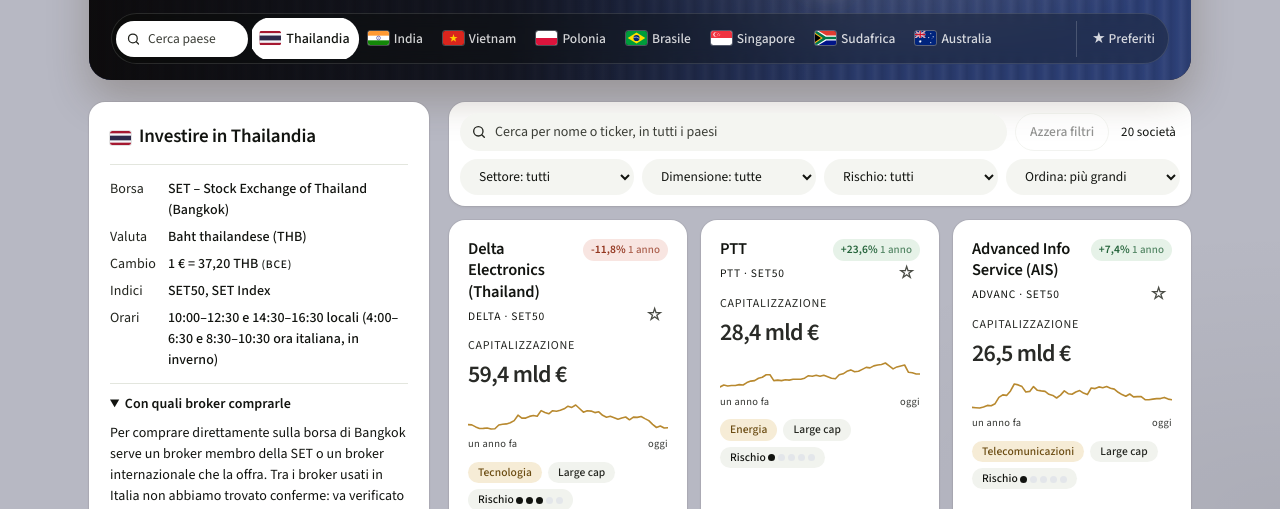
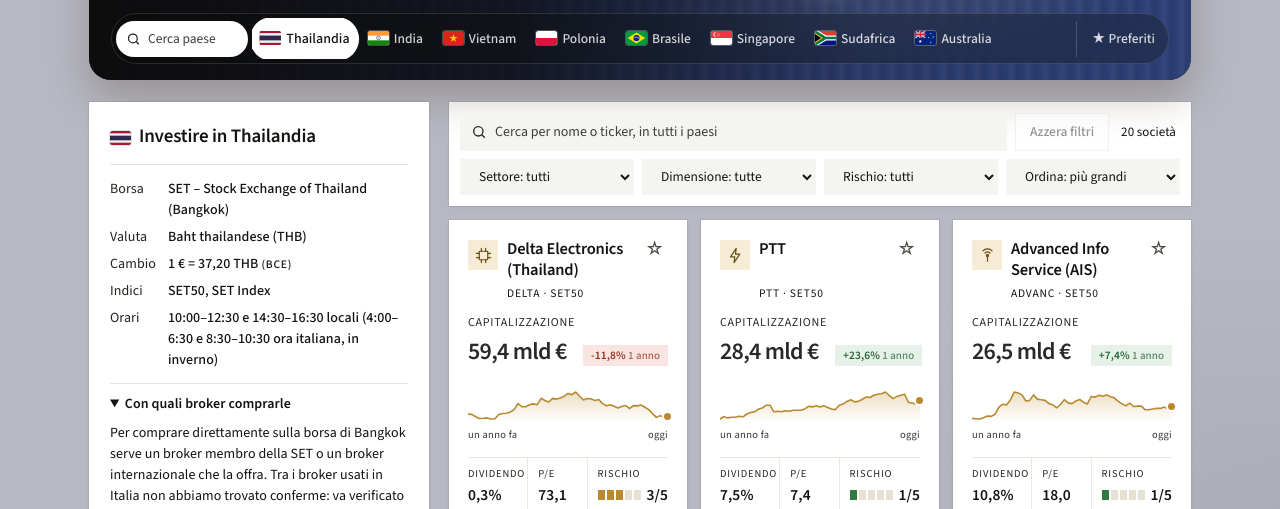
Before and after one commit to drugomontana-cmd/borse-nel-mondo, a plain HTML site: page index.html in a window 1280 px wide. Shown: the part 291-800 px from the top of the page. Drawn offline with Linux system fonts and the light colour scheme.

Commit message:
Nuove card delle società (icona settore, dividendo, P/E, rischio a barretta) e angoli vivi per card, pannelli, filtri e scheda
Co-Authored-By: Claude Opus 5.5 <noreply@anthropic.com>
Claude-Session: https://claude.ai/code/session_014MeAFqh6mRGNTKsbcZ5Rdv

```diff
--- a/index.html
+++ b/index.html
@@ -474,6 +474,38 @@ body{background:transparent!important}
 footer,footer *,.footer-in,.footer-in a{color:#1d1812!important;text-shadow:none!important}
 footer{border-top-color:rgba(0,0,0,.12)!important}
 .panel,.filters,.co{box-shadow:0 1px 3px rgba(40,25,10,.08),0 0 0 1px rgba(40,25,10,.05)!important}
+
+/* ===== card delle società: angoli vivi, icona settore, numeri chiave ===== */
+.co{border-radius:0!important;display:flex;flex-direction:column}
+.co-top{align-items:flex-start;gap:9px}
+.secicon{flex:none;width:30px;height:30px;border-radius:0;background:#f6ecd6;color:#6b4c12;display:flex;align-items:center;justify-content:center;margin-top:1px}
+.secicon svg{width:17px;height:17px}
+.co .name{display:-webkit-box;-webkit-line-clamp:2;-webkit-box-orient:vertical;overflow:hidden;min-height:2.6em;flex:1}
+.nm{flex:1;min-width:0}.nm .ticker{margin-top:3px}
+.caprow{display:flex;justify-content:space-between;align-items:flex-end;gap:8px;margin-top:10px}.caprow .capv{margin-top:0}.caprow .chg{margin-bottom:4px}
+.sparkw{position:relative;margin-top:8px}
+.sparkw .spark{display:block}
+.sdot{position:absolute;right:-3px;width:7px;height:7px;margin-top:-3.5px;border-radius:50%;background:#b8892f;box-shadow:0 0 0 2px #fff}
+.kpis{display:grid;grid-template-columns:1fr 1fr 1.2fr;margin:12px 0 10px;border-top:1px solid #ece7dc;border-bottom:1px solid #ece7dc}
+.kpis div{padding:8px 0 7px;display:flex;flex-direction:column;gap:2px}
+.kpis div+div{padding-left:10px;border-left:1px solid #ece7dc}
+.kpis span{font-size:10.5px;letter-spacing:.08em;text-transform:uppercase;color:#23251f}
+.kpis b{font-size:15.5px;font-weight:600;display:flex;align-items:center;gap:6px}
+.rbar{display:inline-flex;gap:2px}
+.rbar i{width:7px;height:10px;background:#e7e1d4;display:block}
+.rbar i.on{background:#b8892f}
+.rbar i.on.l4,.rbar i.on.l5{background:#b3402b}
+.rbar i.on.l1,.rbar i.on.l2{background:#2f7a43}
+.co .pills{margin-top:auto}
+.co .pill{border-radius:0!important}
+.chg{border-radius:0!important}
+.co:hover,.co:focus-visible{transform:translateY(-3px) scale(1.03)}
+
+/* angoli vivi anche per pannello, filtri e scheda */
+.panel,.filters,.modal,.mhead,.mkt div,.riskbox,.invest,.inv-table,.fin-table,.wtable,.warnbox,.calc,.event{border-radius:0!important}
+.filters select,.filters .search input,.btn-ghost,.presets button,.star-lg,.invest input{border-radius:0!important}
+.modal .pill,.panel .pill{border-radius:0!important}
+.close{border-radius:0!important}
 </style></head>
 <body>
 <div id="pagebg"></div>
@@ -771,11 +803,15 @@ function renderList(){
     const ch = m && pct(m.change_1y);
     return `
     <div class="co" role="button" tabindex="0" data-id="${esc(x.id)}" style="--i:${Math.min(idx, 18)}">
-      <div class="co-top"><div class="name">${esc(x.name)}</div>${ch ? `<span class="chg ${m.change_1y >= 0 ? "up" : "down"}" title="Variazione in 1 anno">${ch}<small> 1 anno</small></span>` : ""}</div>
-      <div class="co-sub"><div class="ticker">${mixed ? flag(x.country) + " " : ""}${esc(x.ticker)} · ${esc(x.index)}</div><button class="star ${WATCH.has(x.id) ? "on" : ""}" data-star="${esc(x.id)}" aria-pressed="${WATCH.has(x.id)}" title="${WATCH.has(x.id) ? "Togli dai preferiti" : "Aggiungi ai preferiti"}">${WATCH.has(x.id) ? "★" : "☆"}</button></div>
-      ${cap ? `<div class="capv">Capitalizzazione <b>${twoTone(cap)}</b></div>` : ""}
+      <div class="co-top">${secIcon(x.sector)}<div class="nm"><div class="name">${esc(x.name)}</div><div class="ticker">${mixed ? flag(x.country) + " " : ""}${esc(x.ticker)} · ${esc(x.index)}</div></div><button class="star ${WATCH.has(x.id) ? "on" : ""}" data-star="${esc(x.id)}" aria-pressed="${WATCH.has(x.id)}" title="${WATCH.has(x.id) ? "Togli dai preferiti" : "Aggiungi ai preferiti"}">${WATCH.has(x.id) ? "★" : "☆"}</button></div>
+      <div class="caprow">${cap ? `<div class="capv">Capitalizzazione <b>${twoTone(cap)}</b></div>` : "<div></div>"}${ch ? `<span class="chg ${m.change_1y >= 0 ? "up" : "down"}" title="Variazione in 1 anno">${ch}<small> 1 anno</small></span>` : ""}</div>
       ${m && m.history && !(m.hidden_fields || []).includes("price") ? sparkline(m.history) + `<div class="spark-axis"><span>un anno fa</span><span>oggi</span></div>` : ""}
-      <div class="pills"><span class="pill">${esc(x.sector)}</span><span class="pill size">${esc(sizeOf(x))}</span>${m && m.risk ? `<span class="pill risk" title="Livello di rischio ${m.risk.level} su 5: ${esc(m.risk.label)}">Rischio <span class="mini-dots">${dots(m.risk.level, true)}</span></span>` : ""}${m && m.warnings && m.warnings.length ? `<span class="pill warn">⚠ da verificare</span>` : ""}</div>
+      <div class="kpis">
+        <div><span>Dividendo</span><b>${m && m.dividend_yield != null && !(m.hidden_fields || []).includes("dividend_yield") ? nf(m.dividend_yield * 100, 1) + "%" : "—"}</b></div>
+        <div><span>P/E</span><b>${m && m.pe != null && m.pe > 0 && !(m.hidden_fields || []).includes("pe") ? nf(m.pe, 1) : "—"}</b></div>
+        <div><span>Rischio</span>${m && m.risk ? `<b title="${esc(m.risk.label)}">${riskBar(m.risk)}${m.risk.level}/5</b>` : "<b>—</b>"}</div>
+      </div>
+      <div class="pills"><span class="pill">${esc(x.sector)}</span><span class="pill size">${esc(sizeOf(x))}</span></div>
     </div>`;
   }).join("") : `<p class="empty">${current === "__watch" && !q && !WATCH.size ? "Non hai ancora preferiti: clicca la stella ☆ su una società." : "Nessuna società con questi filtri."}</p>`;
   document.querySelectorAll(".co").forEach(b => {
@@ -798,16 +834,26 @@ function niceTicks(min, max, n){
 const fmtPrice = v => nf(v, v >= 1000 ? 0 : 2);
 const monthIt = d => new Date(d).toLocaleDateString("it-IT", { month: "short" });
 
+const SECTOR_ICON = {"Finanza": "<path d=\"M3 10h18M5 10v8M9.5 10v8M14.5 10v8M19 10v8M3 20h18M12 3l9 5H3z\"/>", "Tecnologia": "<rect x=\"6\" y=\"6\" width=\"12\" height=\"12\" rx=\"1\"/><path d=\"M9 2v4M15 2v4M9 18v4M15 18v4M2 9h4M2 15h4M18 9h4M18 15h4\"/>", "Distribuzione": "<path d=\"M3 4h2l2.5 11h11L21 7H6.5\"/><circle cx=\"9\" cy=\"19\" r=\"1.5\"/><circle cx=\"17\" cy=\"19\" r=\"1.5\"/>", "Beni di consumo": "<path d=\"M5 8h14l-1 12H6z\"/><path d=\"M9 8V6a3 3 0 0 1 6 0v2\"/>", "Salute": "<path d=\"M9 3h6v6h6v6h-6v6H9v-6H3V9h6z\"/>", "Turismo e trasporti": "<path d=\"M2 16l20-8-3 9-6-1-3 4-1-5z\"/>", "Materiali": "<path d=\"M3 20l5-10 4 6 3-4 6 8z\"/><path d=\"M8 10l2-4\"/>", "Industria": "<path d=\"M3 21V11l6 3V11l6 3V6h4v15z\"/>", "Energia": "<path d=\"M13 2L5 14h6l-1 8 8-12h-6z\"/>", "Abbigliamento": "<path d=\"M8 3l4 3 4-3 5 4-3 3v11H6V10L3 7z\"/>", "Telecomunicazioni": "<path d=\"M12 20v-8\"/><path d=\"M8.5 8.5a5 5 0 0 1 7 0M5.5 5.5a9 9 0 0 1 13 0\"/><circle cx=\"12\" cy=\"12\" r=\"1.5\"/>", "Immobiliare": "<path d=\"M3 11l9-7 9 7v10H3z\"/><path d=\"M10 21v-6h4v6\"/>", "Conglomerato": "<rect x=\"3\" y=\"3\" width=\"8\" height=\"8\"/><rect x=\"13\" y=\"3\" width=\"8\" height=\"8\"/><rect x=\"3\" y=\"13\" width=\"8\" height=\"8\"/><rect x=\"13\" y=\"13\" width=\"8\" height=\"8\"/>"};
+function secIcon(sec){ const p = SECTOR_ICON[sec]; return p ? `<span class="secicon" title="${esc(sec)}"><svg viewBox="0 0 24 24" fill="none" stroke="currentColor" stroke-width="1.7" stroke-linecap="round" stroke-linejoin="round" aria-hidden="true">${p}</svg></span>` : ""; }
+function riskBar(r){ let h = ""; for (let i = 1; i <= 5; i++) h += `<i class="${i <= r.level ? "on l" + r.level : ""}"></i>`; return `<span class="rbar">${h}</span>`; }
 function twoTone(t){
   const m = String(t).match(/^([^,]*)(,.*)$/);
   return m ? `${m[1]}<span class="dec">${m[2]}</span>` : t;
 }
 function sparkline(hist){
   if (!hist || hist.length < 2) return "";
-  const w = 200, h = 28, ys = hist.map(p => p[1]), lo = Math.min(...ys), hi = Math.max(...ys), r = hi - lo || 1;
-  const pts = hist.map((p, i) => `${(i / (hist.length - 1) * w).toFixed(1)},${(h - 2 - (p[1] - lo) / r * (h - 4)).toFixed(1)}`).join(" ");
-  return `<svg class="spark" viewBox="0 0 ${w} ${h}" width="100%" height="${h}" preserveAspectRatio="none" aria-hidden="true"><polyline points="${pts}" fill="none" stroke="#2a2a2a" stroke-width="1.25" stroke-linejoin="round" stroke-linecap="round" vector-effect="non-scaling-stroke"/></svg>`;
+  const w = 200, h = 34, ys = hist.map(p => p[1]), lo = Math.min(...ys), hi = Math.max(...ys), r = hi - lo || 1;
+  const P = hist.map((p, i) => [i / (hist.length - 1) * w, h - 3 - (p[1] - lo) / r * (h - 7)]);
+  const pts = P.map(p => p[0].toFixed(1) + "," + p[1].toFixed(1)).join(" ");
+  const last = P[P.length - 1], gid = "sg" + (++sparkline.n);
+  return `<div class="sparkw"><svg class="spark" viewBox="0 0 ${w} ${h}" width="100%" height="${h}" preserveAspectRatio="none" aria-hidden="true">
+    <defs><linearGradient id="${gid}" x1="0" y1="0" x2="0" y2="1"><stop offset="0" stop-color="#b8892f" stop-opacity=".28"/><stop offset="1" stop-color="#b8892f" stop-opacity="0"/></linearGradient></defs>
+    <polygon points="0,${h} ${pts} ${w},${h}" fill="url(#${gid})"/>
+    <polyline points="${pts}" fill="none" stroke="#b8892f" stroke-width="1.6" stroke-linejoin="round" stroke-linecap="round" vector-effect="non-scaling-stroke"/></svg>
+    <span class="sdot" style="top:${(last[1] / h * 100).toFixed(1)}%"></span></div>`;
 }
+sparkline.n = 0;
 
 function priceChart(container, hist, currency){
   container.textContent = "";
```
Also changed, not shown: 1 other file.
